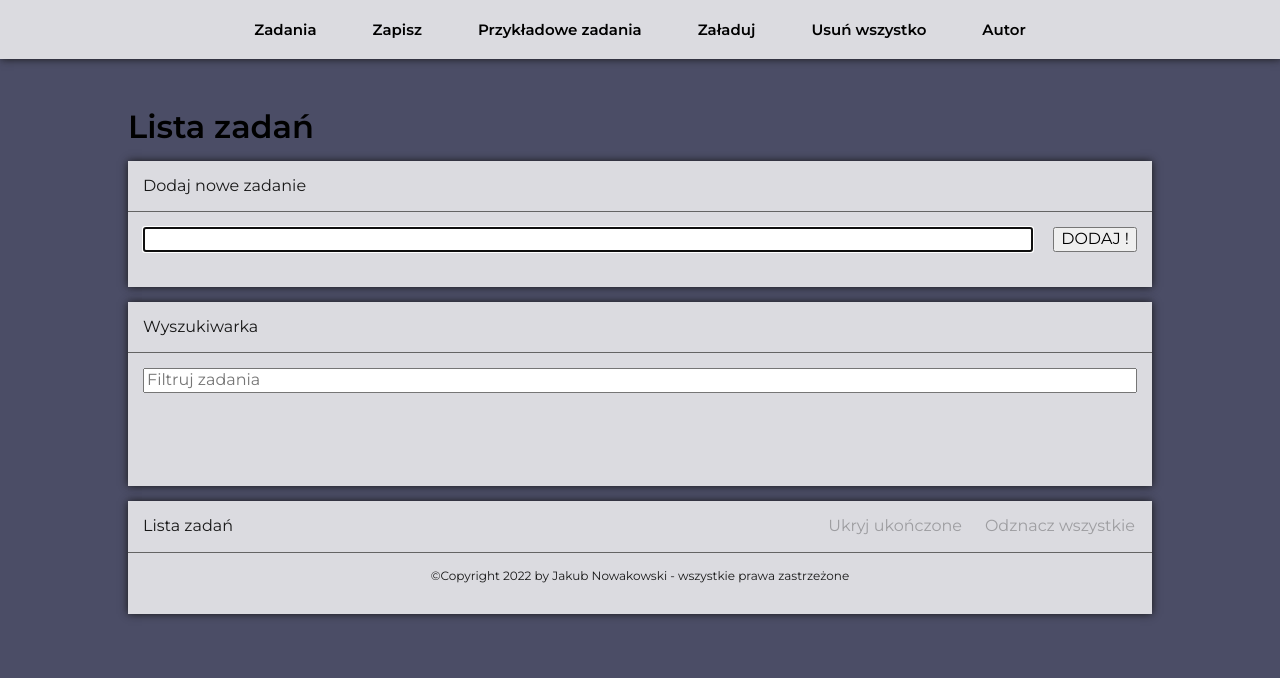
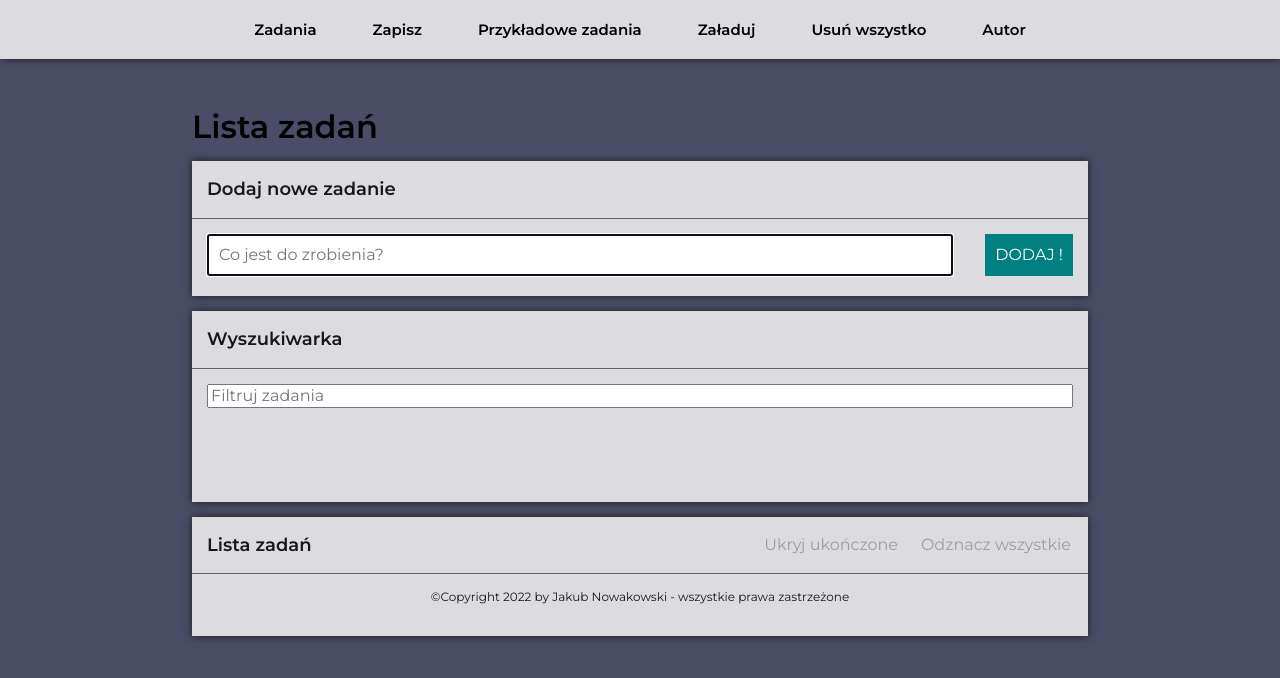
Before and after one commit to Jacob-Isaac/NewTaskListReact, a React (Create React App) app: page /#/zadania in a window 1280 px wide. Shown: the top 678 px of the page. Built offline with nearby package versions, Linux system fonts and the light colour scheme.

Commit message:
Form design update

```diff
--- a/src/App.js
+++ b/src/App.js
@@ -14,7 +14,7 @@ const App = () => (
     <Switch>
       <Route path="/zadania/:id">
 
-        <MainContainer title={<h3>Szczegóły zadania</h3>}>
+        <MainContainer title={<>Szczegóły zadania</>}>
           <SingleTaskPage />
         </MainContainer>
 
@@ -24,7 +24,7 @@ const App = () => (
       </Route>
       <Route path="/author">
 
-        <MainContainer title={<h3>O autorze</h3>}>
+        <MainContainer title={<>O autorze</>}>
           <AuthorPage />
         </MainContainer>
 
--- a/src/common/MainContainer/styled.js
+++ b/src/common/MainContainer/styled.js
@@ -11,6 +11,8 @@ margin-top: 15px;
 
 export const Title = styled.p`
  margin-left: 15px;
+ font-size: large;
+font-weight: bold;
 `;
 export const Space = styled.div`
 flex-grow: 1;
@@ -18,7 +20,7 @@ flex-grow: 1;
 export const H1 = styled.h1`
 min-width: 250px;
 display:flex;
-width: 80%;
+width: 70%;
 margin: auto;
 align-self: flex-start;
 `;
--- a/src/features/author/AuthorPage.js
+++ b/src/features/author/AuthorPage.js
@@ -4,6 +4,7 @@ import Footer from "../../common/Footer";
 function AuthorPage()  {
   return (
       <>
+      <br/><br/>
        Jakub Nowakowski jest autorem.<br/>Autor jest fajny i najlepszy, i nie ma lepszego autora.<br/>Autor posiada tak bogaty życiorys, że hoho.<br/><br/><br/><br/>
         <Footer text="©Copyright 2022 by Jakub Nowakowski - wszystkie prawa zastrzeżone" />
       </>
--- a/src/features/taskList/TaskListPage/Form/index.js
+++ b/src/features/taskList/TaskListPage/Form/index.js
@@ -38,6 +38,7 @@ if (newTaskTrimmed === "") {
 
     <FormWrapper onSubmit={onFormSubmit}>
           <Input
+          placeholder="Co jest do zrobienia?"
             id="input"
             ref={focus}
             value={newTask}
--- a/src/features/taskList/TaskListPage/Form/styled.js
+++ b/src/features/taskList/TaskListPage/Form/styled.js
@@ -2,6 +2,24 @@ import styled from "styled-components";
 
 export const SubmitButton = styled.button`
   cursor: pointer;
+  background-color: teal;
+  color: white;
+  border: none;
+  padding: 10px;
+  margin-left: 12px;
+  transition: background 0.25s, transform 0.25s;
+  @media (max-width: 680px) {
+    align-self: stretch;
+    margin-left: 0px;
+}
+&:active {
+  cursor: pointer;
+  background-color: hsl(180, 100%, 28%);
+  transform: scale(0.9);
+}
+&:hover {
+  background-color: hsl(180, 100%, 28%);
+}
 `;
 
 export const FormWrapper = styled.form`
@@ -9,8 +27,15 @@ export const FormWrapper = styled.form`
   grid-template-columns: 1fr auto;
   margin-left: 15px;
   margin-right: 15px;
-  margin-bottom: 15px;
   gap: 20px;
+  @media (max-width: 680px) {
+
+    display:flex;
+    flex-direction: column;
+
+}
 `;
 export const Input = styled.input`
+  /* border-color: rgb(100 100 100 / 70%); */
+  padding: 10px;
 `;
--- a/src/styled.js
+++ b/src/styled.js
@@ -6,7 +6,7 @@ export const StandardBox = css`
   color: rgb(24, 24, 24);
   box-shadow: 0px 0px 8px;
   margin: auto;
-  width: 80%;
+  width: 70%;
   /* margin-top: 20px; */
   /* margin-bottom: 15px; */
   /* padding-top: 20px; */
```
